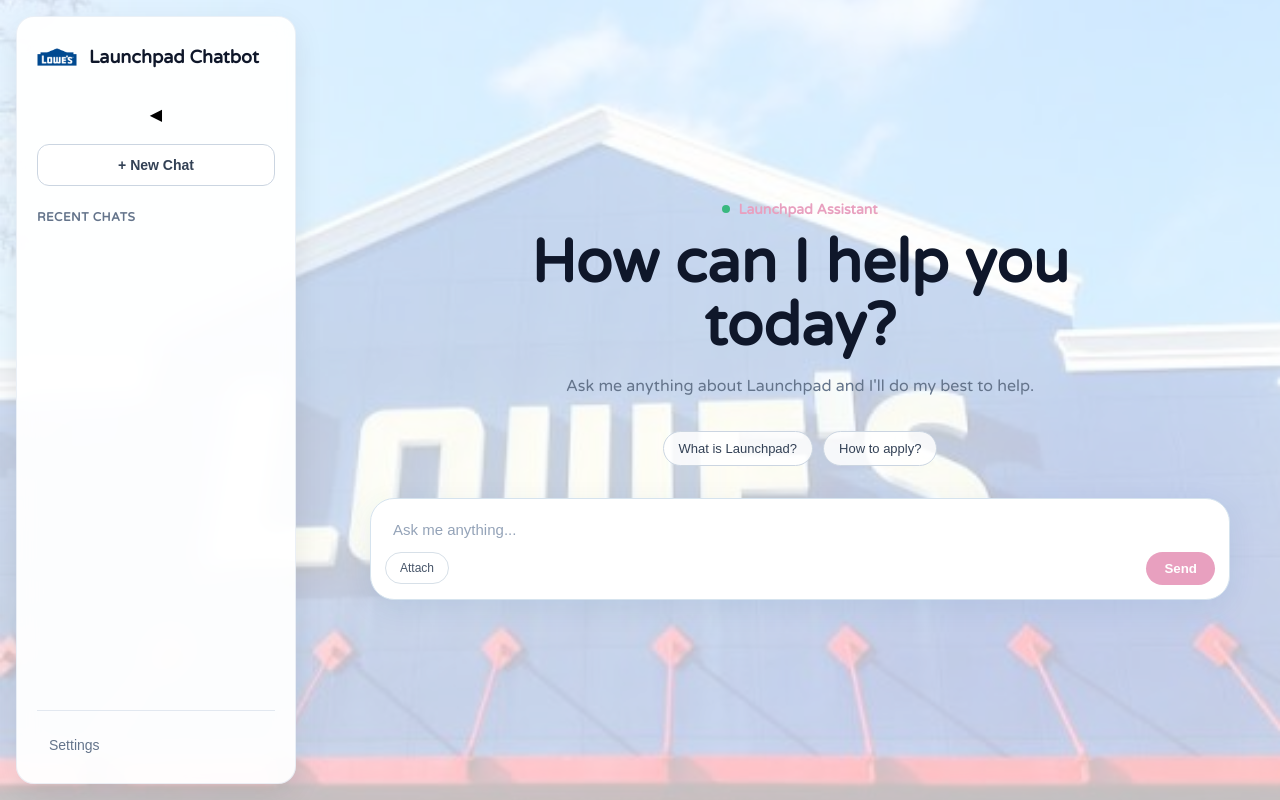
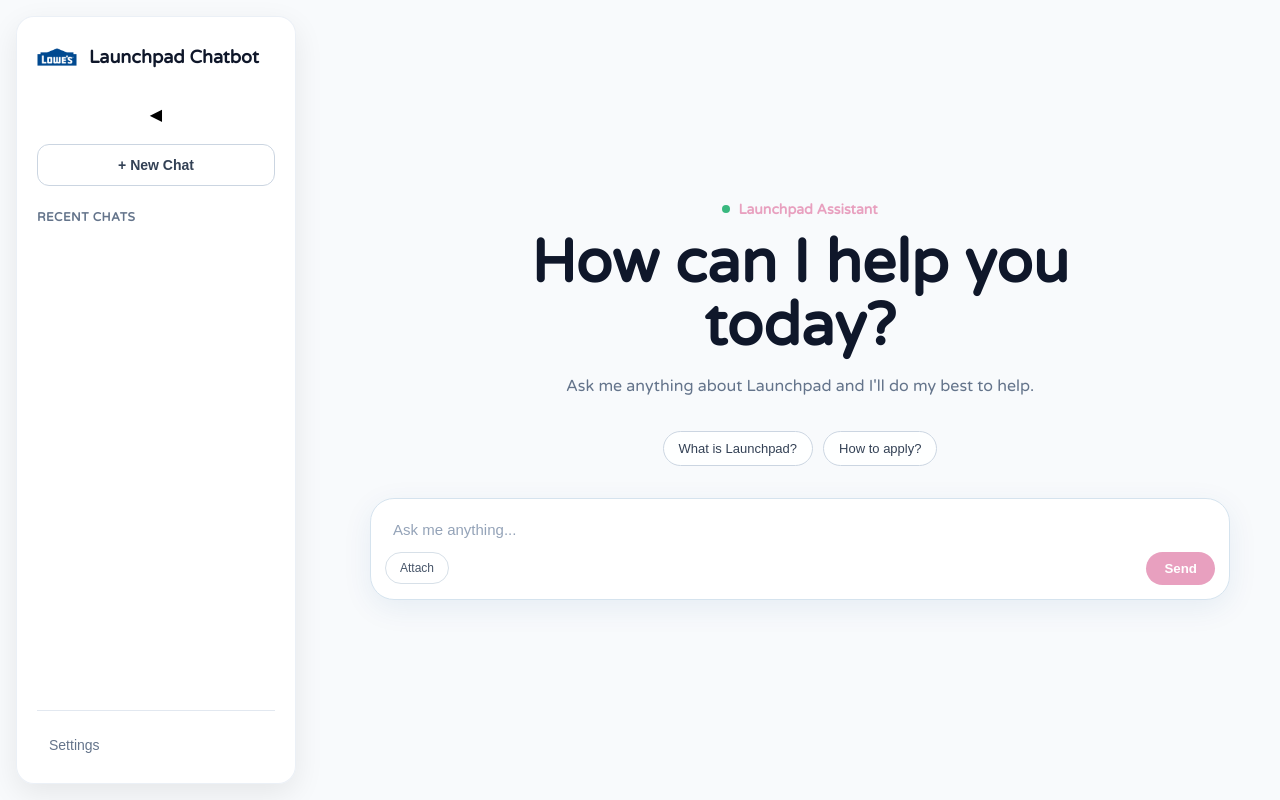
Before and after one commit to Tejas5289/Capstone_UI, a React (Vite) app: page / in a window 1280 px wide. Built offline with nearby package versions, Linux system fonts and the light colour scheme.

Commit message:
Remove background image, keep sidebar intact

```diff
--- a/src/App.css
+++ b/src/App.css
@@ -20,23 +20,11 @@
 .page {
   min-height: 100vh;
   width: 100%;
-  background-image: url('./assets/LowesBackground.jpeg');
-  background-size: cover;
-  background-position: center;
-  background-repeat: no-repeat;
+  background: #f8fafc;
   position: relative;
 }
 
-.page::before {
-  content: '';
-  position: absolute;
-  top: 0;
-  left: 0;
-  right: 0;
-  bottom: 0;
-  background: rgba(255, 255, 255, 0.75);
-  z-index: 0;
-}
+
 
 .sidebar {
   position: fixed;
```
